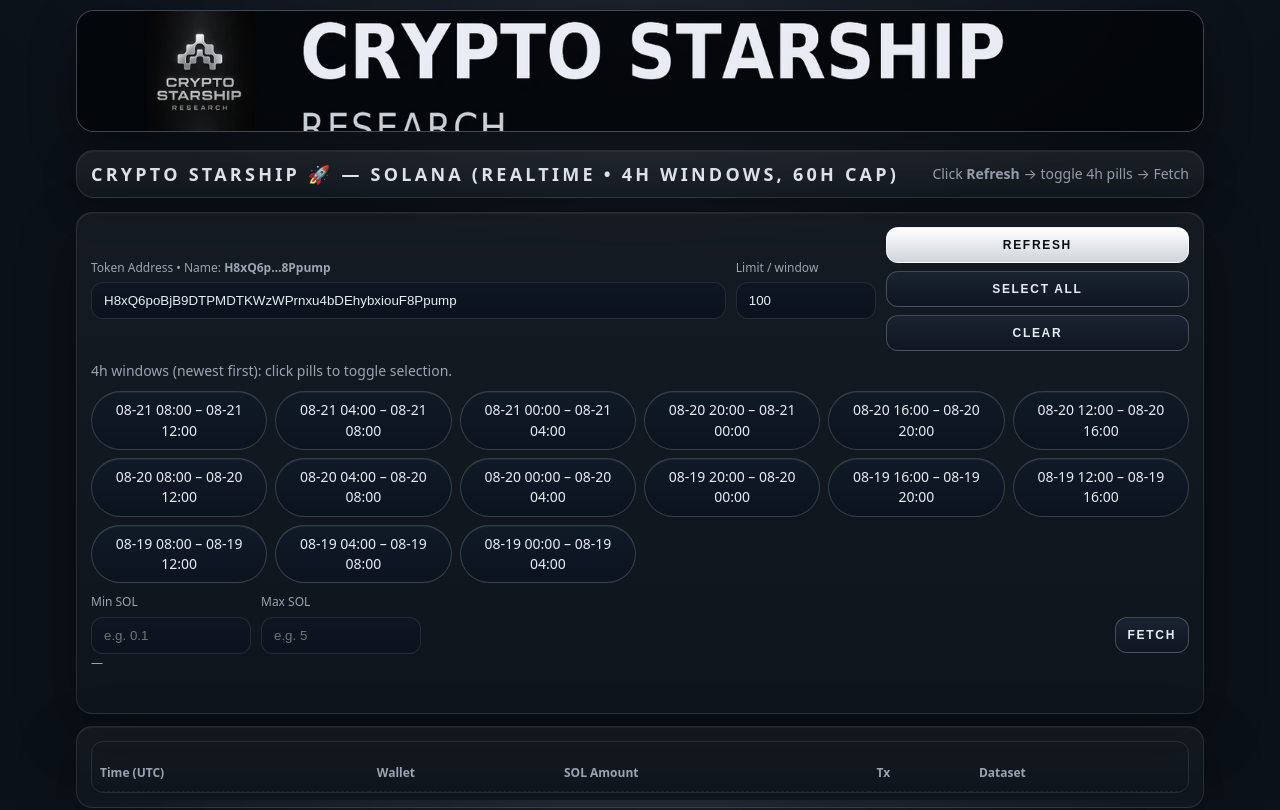
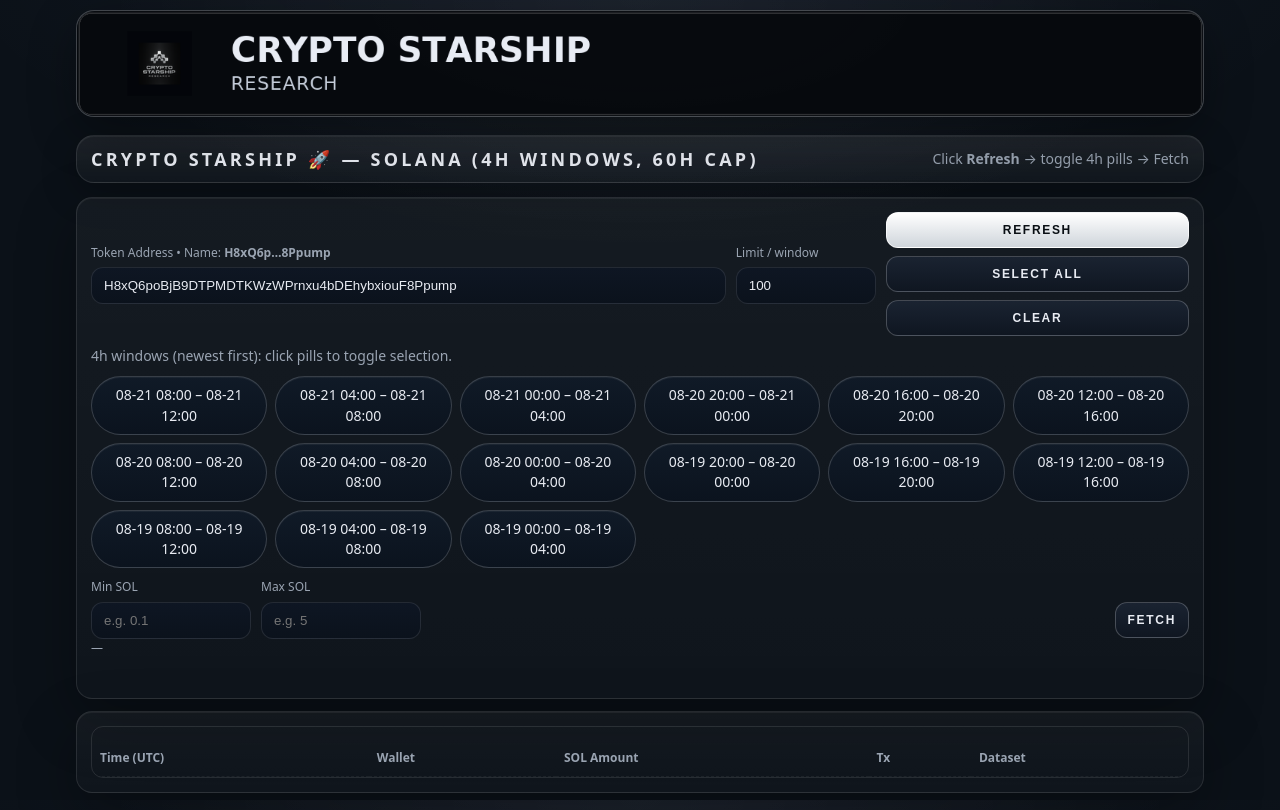
Before and after one commit to CryptoPilot16/starship, a website: page public/index.html in a window 1280 px wide. Drawn offline with Linux system fonts and the light colour scheme; no server answers.

Commit message:
Update index.html

```diff
--- a/public/index.html
+++ b/public/index.html
@@ -2,15 +2,15 @@
 <html lang="en">
 <head>
   <meta charset="utf-8" />
-  <title> STARSHIP RESEARCH 🚀</title>
+  <title>STARSHIP RESEARCH 🚀</title>
   <meta name="viewport" content="width=device-width,initial-scale=1" />
   <meta name="theme-color" content="#0b1118">
 
-  <!-- Favicons (put these files next to this HTML) -->
-  <link rel="icon" href="./favicon.ico">
-  <link rel="icon" type="image/png" sizes="32x32" href="./favicon-32.png">
-  <link rel="icon" type="image/png" sizes="16x16" href="./favicon-16.png">
-  <link rel="apple-touch-icon" sizes="180x180" href="./apple-touch-icon.png">
+  <!-- Favicons (use the download links below and keep these paths/filenames) -->
+  <link rel="icon" href="./csr-favicon.ico">
+  <link rel="icon" type="image/png" sizes="32x32" href="./csr-favicon-32.png">
+  <link rel="icon" type="image/png" sizes="16x16" href="./csr-favicon-16.png">
+  <link rel="apple-touch-icon" sizes="180x180" href="./csr-apple-touch-180.png">
 
   <style>
     :root{
@@ -33,7 +33,7 @@
     .muted{color:var(--muted)}
     .caps{text-transform:uppercase;letter-spacing:.18em}
 
-    /* ===== HERO BANNER (fit & left-biased crop) ===== */
+    /* ===== HERO BANNER (thin, no crop; desktop-safe) ===== */
     .hero{max-width:1160px;margin:10px auto 8px;padding:0 16px}
     .hero-box{
       position:relative; overflow:hidden; border-radius:18px;
@@ -45,14 +45,10 @@
     }
     .hero-box picture, .hero-box img{display:block;width:100%}
     .hero-box img{
-      height:110px;                 /* thin strip matches layout */
-      object-fit:cover;
-      object-position:left center;  /* keep emblem + title visible */
+      height:auto;              /* keep natural aspect ratio on desktop */
+      border-radius:18px;
       filter:saturate(105%);
     }
-    @media (min-width:1280px){ .hero-box img{height:120px} }
-    @media (max-width:900px){ .hero-box img{height:96px} }
-    @media (max-width:520px){ .hero-box img{height:82px} }
 
     /* Header / cards / inputs */
     header{
@@ -109,22 +105,14 @@
 </head>
 <body>
 
-  <!-- HERO (left-biased crop so emblem + title always show) -->
+  <!-- HERO (thin, correct “RESEARCH”, no cropping) -->
   <div class="hero">
     <div class="hero-box">
       <picture>
-        <source type="image/webp"
-                srcset="./banner-4k-3840x640.webp 3840w,
-                        ./banner-2560x420.webp    2560w,
-                        ./banner-1920x320.webp    1920w,
-                        ./banner-1500x280.webp    1500w"
-                sizes="(min-width:1200px) 1160px, 100vw">
         <img
-          src="./banner-1920x320.png"
-          srcset="./banner-4k-3840x640.png 3840w,
-                  ./banner-2560x420.png    2560w,
-                  ./banner-1920x320.png    1920w,
-                  ./banner-1500x280.png    1500w"
+          src="./starship-banner-thin-1920x160.png"
+          srcset="./starship-banner-thin-1920x160.png 1920w,
+                  ./starship-banner-thin-1500x140.png 1500w"
           sizes="(min-width:1200px) 1160px, 100vw"
           alt="CRYPTO STARSHIP — RESEARCH">
       </picture>
@@ -133,7 +121,7 @@
 
   <div class="wrap">
     <header>
-      <h1 class="caps">Crypto Starship 🚀 — Solana (Realtime • 4h Windows, 60h cap)</h1>
+      <h1 class="caps">Crypto Starship 🚀 — Solana (4h Windows, 60h cap)</h1>
       <div class="muted">Click <b>Refresh</b> → toggle 4h pills → Fetch</div>
     </header>
 
```
